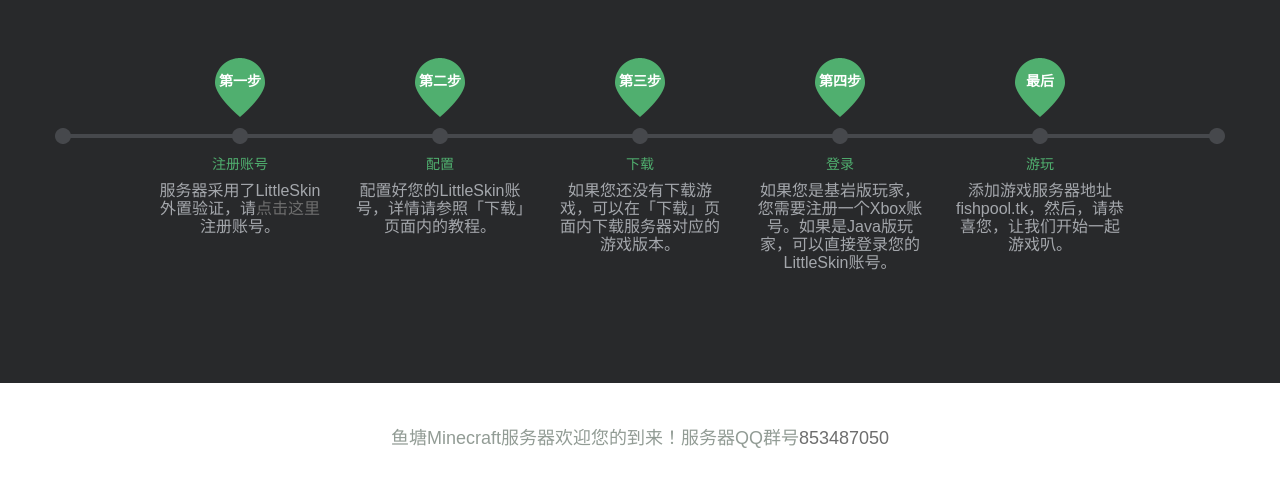
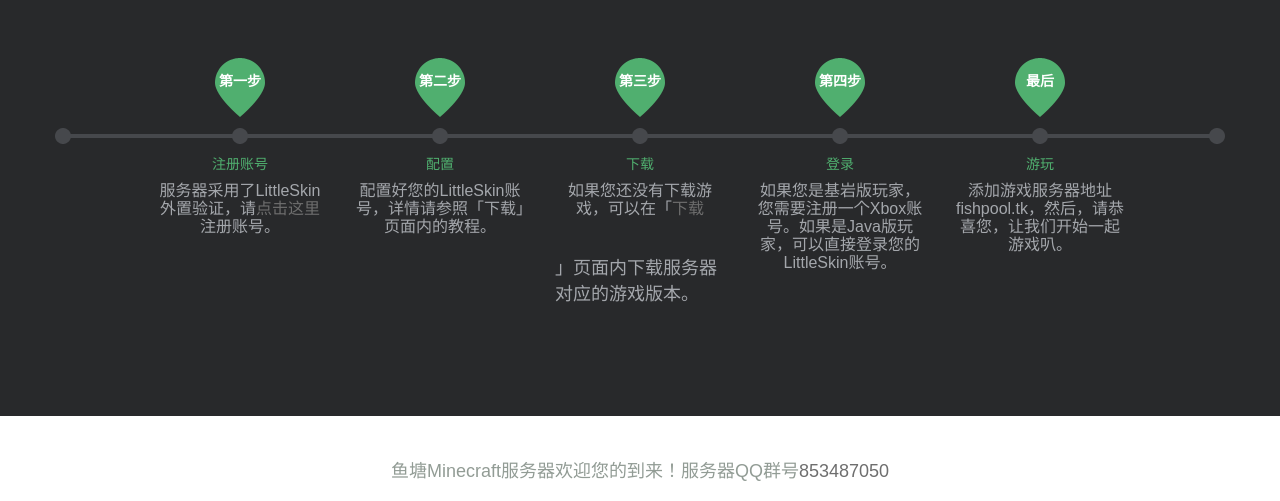
Before and after one commit to VanVodkaer/vanvodkaer.github.io, a plain HTML site: page index.html in a window 1280 px wide. Shown: the part 586-1087 px from the top of the page. Before the commit the page ends 1054 px from the top, so only its background shows below. Drawn offline with nearby package versions, Linux system fonts and the light colour scheme.

Commit message:
Update index.html

```diff
--- a/index.html
+++ b/index.html
@@ -56,7 +56,7 @@
 									<span>第三步</span>
 								</div>
 								<h3>下载</h3>
-								<p>如果您还没有下载游戏，可以在「下载」页面内下载服务器对应的游戏版本。 </p>
+								<p>如果您还没有下载游戏，可以在「<a href="https://www.fishpool.tk/download.html">下载</a></p>」页面内下载服务器对应的游戏版本。 </p>
 							</li>
 							<li>
 								<div class="date">
```
